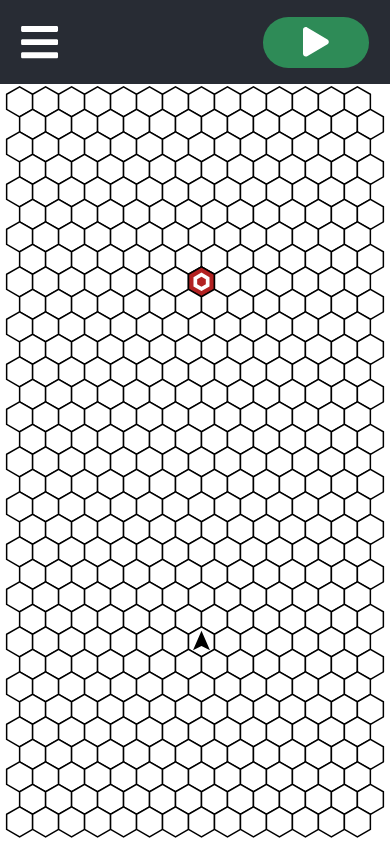
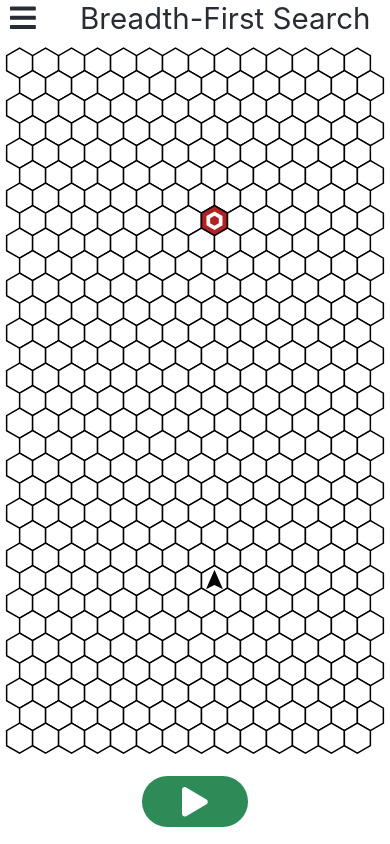
Before and after one commit to youngmg1995/Path-Finder, a React (Create React App) app: page / in a window 390 px wide. Built offline with nearby package versions, Linux system fonts and the light colour scheme.

Commit message:
New mobile layout

```diff
--- a/src/App.css
+++ b/src/App.css
@@ -6,7 +6,7 @@
 }
 
 /* Prevent scrolling, but allow pinch zoom*/
-.App {
+canvas {
   touch-action: pinch-zoom;
 }
 
@@ -32,6 +32,7 @@
     - Instead switch to control panel at the base with play button as well as toggle for dropdown menu
 */
 /*=========================================================================================================================================*/
+/*
 @media (max-width:481px)  {
   .ControlPanel {
       width: 100vw;
@@ -84,6 +85,70 @@
     padding-left: 2.5vh;
   }
 }
+*/
+/* Trying Something New */
+/*=========================================================================================================================================*/
+/* -1) Smallest Layout (Basically for mobile right side up)
+    - Screen is too small for people to reasonably use touch dropdowns and button
+    - Instead switch to control panel at the base with play button as well as toggle for dropdown menu
+*/
+/*=========================================================================================================================================*/
+@media (max-width:481px)  {
+  .ControlPanel {
+      position: absolute;
+      top: 90vh;
+      width: 100vw;
+      height: 10vh;
+      background-color: white;
+  }
+
+  .ControlPanel-column {
+      position: absolute;
+      visibility: hidden;
+  }
+
+  .Play-Button-Wrapper {
+    position: absolute;
+    width: 100vw;
+    height: 10vh;
+    display: flex;
+    justify-content: center;
+    align-items: center;
+  }
+
+  .Play-Button {
+      color: white;
+      background-color: seagreen;
+      font-size: 3.5vh;
+      width: 12.5vh;
+      height: 6vh;
+      border-radius: 3vh;
+      display: flex;
+      justify-content: center;
+      align-items: center;
+  }
+  .Play-Button:hover {
+      background-color: rgb(41, 177, 100);
+  }
+
+  .Bars-Wrapper {
+    width: 95vw;
+    height: 5vh;
+    color: #282c34;
+    font-size: 3.5vh;
+    margin-left: 2.5vw;
+    margin-right: 2.5vw;
+  }
+
+  .bars {
+    padding-right: 10vw;
+  }
+
+  .Algorithm-Text {
+    float: right;
+    padding-right: 2.5vw;
+  }
+}
 
 /*=========================================================================================================================================*/
 /* -2) Second Smallest Layout (Basically for mobile on its side)
@@ -91,7 +156,7 @@
     - Instead switch to control panel on the left with play button as well as toggle for dropdown menu
 */
 /*=========================================================================================================================================*/
-@media (max-height:481px)  {
+@media (max-height:481px) and (min-aspect-ratio:1/1) {
   .ControlPanel {
       width: 100vw;
       height: 10vh;
@@ -128,14 +193,19 @@
   }
 
   .Bars-Wrapper {
-    float: left;
-    width: calc(100% / 12);
-    height: 100%;
+    position: absolute;
+    height: 10vh;
     display: flex;
     justify-content: center;
     align-items: center;
     color: white;
     font-size: 5vh;
+    margin-left: 2.5vw;
+    margin-right: 2.5vw;
+  }
+
+  .bars {
+    padding-right: 5vw;
   }
 }
 
--- a/src/components/ControlPanel.js
+++ b/src/components/ControlPanel.js
@@ -2,7 +2,7 @@ import React from 'react';
 import Dropdown from './Dropdown';
 import SliderDropdown from './SliderDropdown';
 import { FontAwesomeIcon } from "@fortawesome/react-fontawesome";
-import { faEllipsisV, faBars, faPlay , faPause } from "@fortawesome/free-solid-svg-icons";
+import { faPlay , faPause } from "@fortawesome/free-solid-svg-icons";
 
 class ControlPanel extends React.Component {
     constructor(props) {
@@ -55,9 +55,6 @@ class ControlPanel extends React.Component {
     render() {
         return (
             <div className="ControlPanel">
-                <div className="Bars-Wrapper">
-                    <FontAwesomeIcon className="bars" icon={faBars}/>
-                </div>
                 <div className="ControlPanel-column">
                     <Dropdown className="Algorithm-Dropdown"
                         title={'Algorithm'}
--- a/src/components/PathFinder.js
+++ b/src/components/PathFinder.js
@@ -3,13 +3,17 @@ import ControlPanel from './ControlPanel';
 import Canvas from './Canvas';
 import {onMouseDown, onTouchStart, clearBoard, initializeCanvas} from '../utils/canvas-tools';
 import {pathFinderAnimation} from '../utils/animations';
+import { FontAwesomeIcon } from "@fortawesome/react-fontawesome";
+import { faBars} from "@fortawesome/free-solid-svg-icons";
 
 class PathFinder extends React.Component {
     constructor(props) {
         super(props);
         let { innerWidth: width, innerHeight: height } = window
         // Setting Up Canvas
-        let canvasHeight = height*.9-4;
+        let canvasHeight;
+        if (width < 481) canvasHeight = height*.85;
+        else canvasHeight = height*.9-4;
         let canvasWidth = width;
         this.canvasRef = React.createRef();
         let s = 15;
@@ -84,8 +88,24 @@ class PathFinder extends React.Component {
     }
 
     render() {
+        const algorithmMap = {
+            0: "Depth-First Search",
+            1: "Breadth-First Search",
+            2: "Hill Climbing",
+            3: "Beam Search (\u03C9=2)",
+            4: "Best-First Search",
+            5: "Branch & Bound",
+            6: "A* Search"
+        };
+        const speedMap = {
+
+        };
         return (
             <div className="PathFinder">
+                <div className="Bars-Wrapper">
+                    <FontAwesomeIcon className="bars" icon={faBars}/>
+                    <div className="Algorithm-Text">{algorithmMap[1]}</div>
+                </div>
                 <ControlPanel
                     running={this.state.running}
                     toggleSelected={(key,id) => this.toggleSelected(key,id)}
--- a/src/utils/canvas-tools.js
+++ b/src/utils/canvas-tools.js
@@ -229,7 +229,9 @@ function clearBoard(id,canvasRef,state,setState) {
         let cx = canvas.getContext('2d');
         cx.clearRect(0,0,canvas.width,canvas.height);
         let { innerWidth: width, innerHeight: height } = window
-        let canvasHeight = height*.9-4;
+        let canvasHeight;
+        if (width < 481) canvasHeight = height*.85 - 4;
+        else canvasHeight = height*.9-4;
         let canvasWidth = width;
         //let [board, startNode, targetNode] = initializeBoard(canvasWidth, canvasHeight, state.s);
         let {board,startNode,targetNode,xUnits,yUnits,xOffset,yOffset} = initializeCanvas(canvasWidth,canvasHeight,state.s);
```
